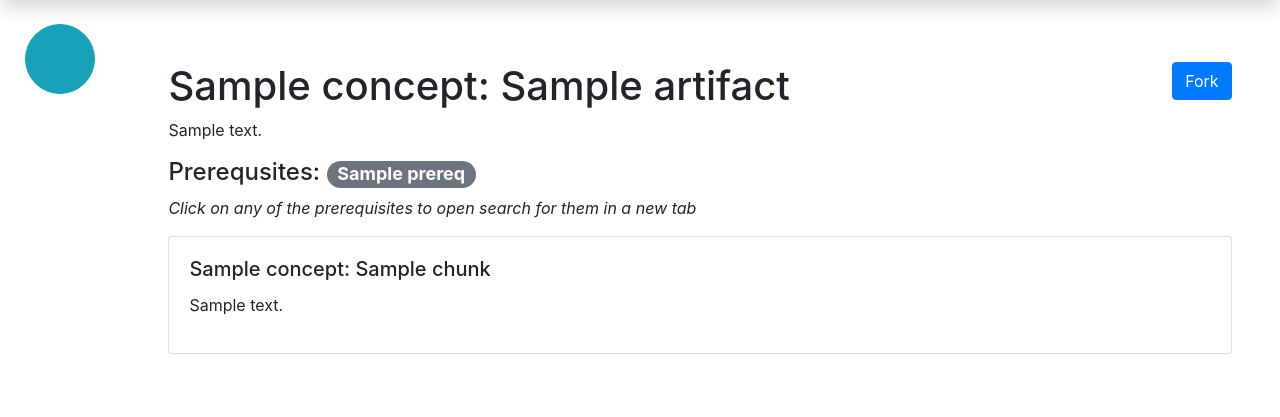
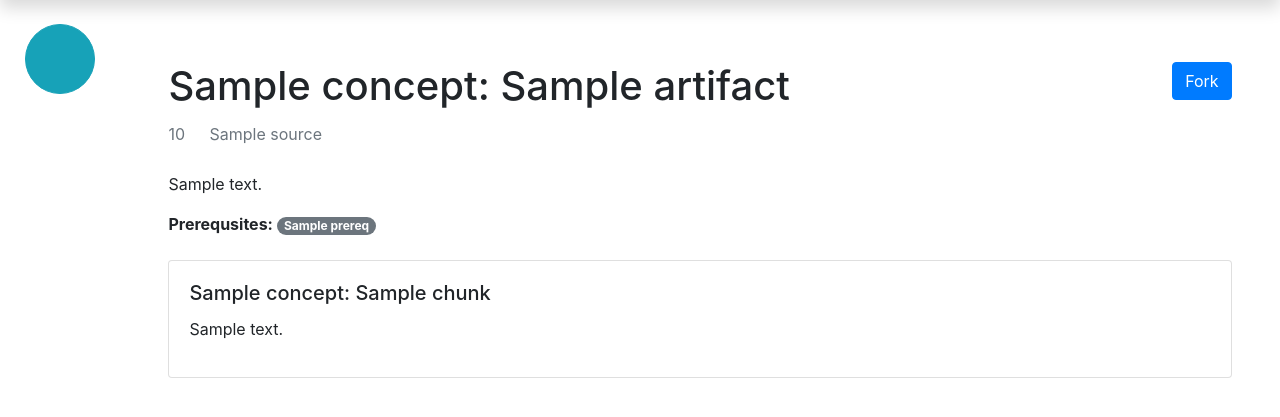
Before and after one commit to michlee1337/panorama, a Python web app: template src/templates/artifacts/view/view.html in a window 1280 px wide. Shown: the part 92-509 px from the top of the page. Run offline with Jinja, Linux system fonts and the light colour scheme; the template is opened without the code that fills it: most values are stand-ins (such as "Sample title", 1, 10 or a date in 2020); some libraries are stand-ins or nearby versions.

Commit message:
metadata on main view

```diff
--- a/src/static/css/artifacts/view.css
+++ b/src/static/css/artifacts/view.css
@@ -7,6 +7,14 @@
 .content {
   flex: 1;
   padding: 3%;
+}
+
+.artifact-metadata i {
+  font-size: 20px;
+}
+
+.artifact-metadata span {
+  margin-right: 20px;
 }
 
 /* Menu */
--- a/src/templates/artifacts/view/view.html
+++ b/src/templates/artifacts/view/view.html
@@ -53,17 +53,31 @@
 
     <div class="title">
       <h1> {{artifact.concept.title}}: {{artifact.title}} </h1>
+      <div class="artifact-metadata text-secondary">
+        {% if artifact.duration != 0 %}
+          <span>
+            <i class="fas fa-clock"></i>
+            {{artifact.duration_str()}}
+          </span>
+        {% endif %}
+        {% if artifact.source is not none %}
+          <span>
+            <i class="fas fa-university"></i>
+            {{artifact.source.name}}
+          </span>
+        {% endif %}
+      </div>
+      </br>
       <p> {{artifact.description}} </p>
+    </div>
 
-    </div>
-    <h4>
+    <div><b>
       Prerequsites:
       {% for prerequisite in artifact.prerequisites %}
         <span class="badge badge-pill badge-secondary clickable" onclick="searchRelated({{prerequisite.id}}, {{prerequisite.title}})">{{prerequisite.title}}</span>
       {% endfor %}
-    </h4>
-    <p><i>Click on any of the prerequisites to open search for them in a new tab</i></p>
-
+    </div></b>
+    </br>
     <div class="chunks">
       {% for chunk in artifact.chunks %}
         {% with chunk = chunk %}
```
